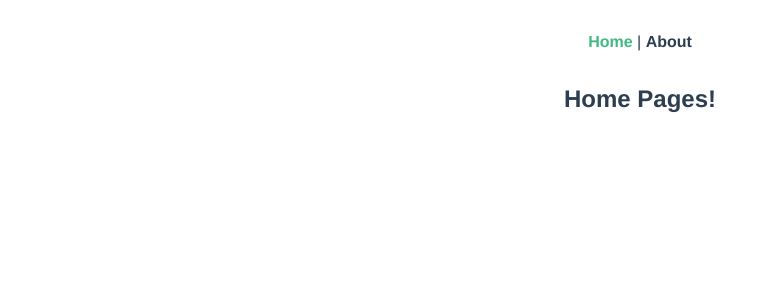
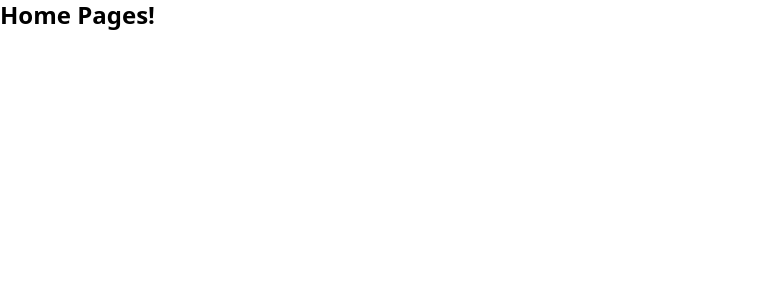
Before and after one commit to rizalarfiyan/refactory-frontend, a Vue app: page / in a window 1280 px wide. Shown: the top 300 px of the page, without its empty margins (0-775 px from the left). Built offline with nearby package versions, Linux system fonts and the light colour scheme.

Commit message:
feat: layout engine

```diff
--- a/src/App.vue
+++ b/src/App.vue
@@ -1,32 +1,11 @@
 <template>
-  <div id="app">
-    <div id="nav">
-      <router-link to="/">Home</router-link> |
-      <router-link to="/about">About</router-link>
-    </div>
+  <LayoutsEngine>
     <router-view />
-  </div>
+  </LayoutsEngine>
 </template>
 
-<style>
-#app {
-  font-family: Avenir, Helvetica, Arial, sans-serif;
-  -webkit-font-smoothing: antialiased;
-  -moz-osx-font-smoothing: grayscale;
-  text-align: center;
-  color: #2c3e50;
+<script>
+export default {
+  name: 'App',
 }
-
-#nav {
-  padding: 30px;
-}
-
-#nav a {
-  font-weight: bold;
-  color: #2c3e50;
-}
-
-#nav a.router-link-exact-active {
-  color: #42b983;
-}
-</style>
+</script>
--- /dev/null
+++ b/src/components/global/LayousEngine.vue
@@ -0,0 +1,18 @@
+<template>
+  <component :is="layout">
+    <slot />
+  </component>
+</template>
+
+<script>
+const defaultLayout = 'Default'
+export default {
+  name: 'LayoutsEngine',
+  computed: {
+    layout() {
+      const layout = this.$route.meta.layout || defaultLayout
+      return () => import(`@/layouts/${layout}Layout.vue`)
+    },
+  },
+}
+</script>
--- /dev/null
+++ b/src/layouts/DefaultLayout.vue
@@ -0,0 +1,11 @@
+<template>
+  <div>
+    <slot />
+  </div>
+</template>
+
+<script>
+export default {
+  name: 'DefaultLayout',
+}
+</script>
```
Also changed, not shown: src/main.js (+6 -3 lines).
